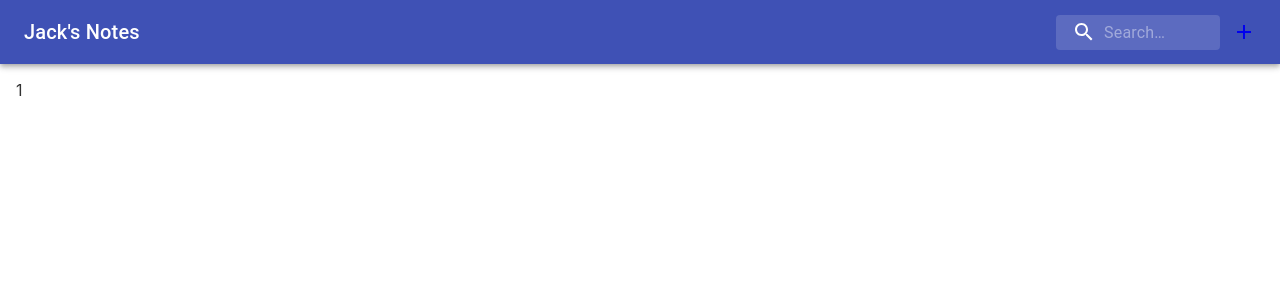
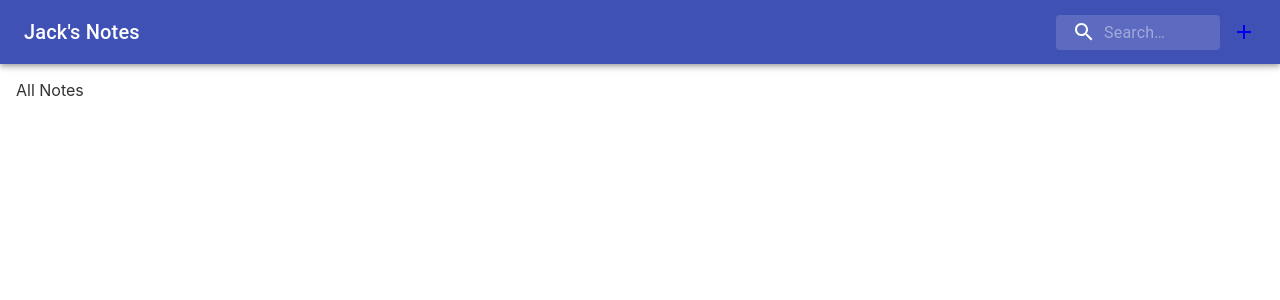
Before and after one commit to jacktator/CRA_Notes, a React (Create React App) app: page / in a window 1280 px wide. Shown: the top 300 px of the page. Built offline with nearby package versions, Linux system fonts and the light colour scheme.

Commit message:
Seperated Components

```diff
--- a/src/App.js
+++ b/src/App.js
@@ -2,19 +2,8 @@ import React, { Component } from 'react';
 import {BrowserRouter, Route, Redirect} from 'react-router-dom';
 import {NotesGlobalStyle, notesTheme} from "./App.theme"
 import {ThemeProvider} from "styled-components";
-import Page from "./containers/Page";
-
-const AllNotes = () => (
-  <Page title="Current Tasks">
-    1
-  </Page>
-);
-
-const NewNote = () => (
-  <Page title="New Note">
-    2
-  </Page>
-);
+import AllNotes from "./components/AllNotes";
+import NewNote from "./components/NewNote";
 
 class App extends Component {
 
--- /dev/null
+++ b/src/components/AllNotes/index.js
@@ -0,0 +1,10 @@
+import React from 'react';
+import Page from "../../containers/Page";
+
+const AllNotes = () => (
+  <Page>
+    All Notes
+  </Page>
+);
+
+export default AllNotes;
--- /dev/null
+++ b/src/components/NewNote/index.js
@@ -0,0 +1,10 @@
+import React from 'react';
+import Page from "../../containers/Page";
+
+const NewNote = () => (
+  <Page>
+    NewNote
+  </Page>
+);
+
+export default NewNote;
```
